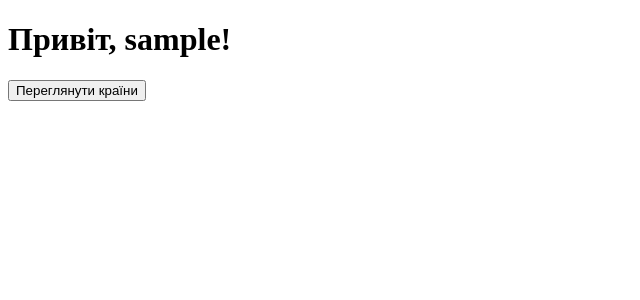
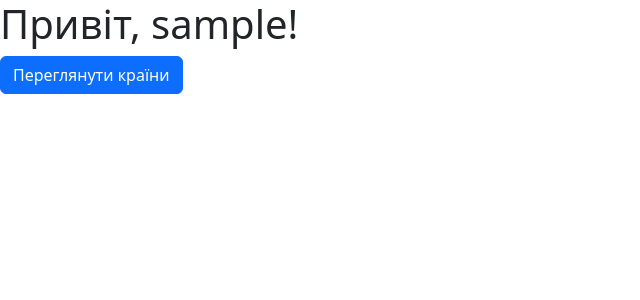
Before and after one commit to Kirill1922363/lesson10, a Flask app: template templates/welcome.html in a window 1280 px wide. Shown: the top 300 px of the page, without its empty margins (0-640 px from the left). Run offline with Flask 3, Linux system fonts and the light colour scheme; the template is opened without the code that fills it: most values are stand-ins (such as "Sample title", 1, 10 or a date in 2020); some libraries are stand-ins or nearby versions.

Commit message:
Update welcome.html

```diff
--- a/templates/welcome.html
+++ b/templates/welcome.html
@@ -3,9 +3,12 @@
 <head>
     <meta charset="UTF-8">
     <title>Ласкаво просимо</title>
+    <link href="https://cdnjs.cloudflare.com/ajax/libs/bootstrap/5.3.0/css/bootstrap.min.css" rel="stylesheet">
 </head>
 <body>
     <h1>Привіт, {{ username }}!</h1>
-    <a href="{{ url_for('countries') }}"><button>Переглянути країни</button></a>
+    <a href="{{ url_for('countries') }}">
+        <button class="btn btn-primary">Переглянути країни</button>
+    </a>
 </body>
 </html>
```
